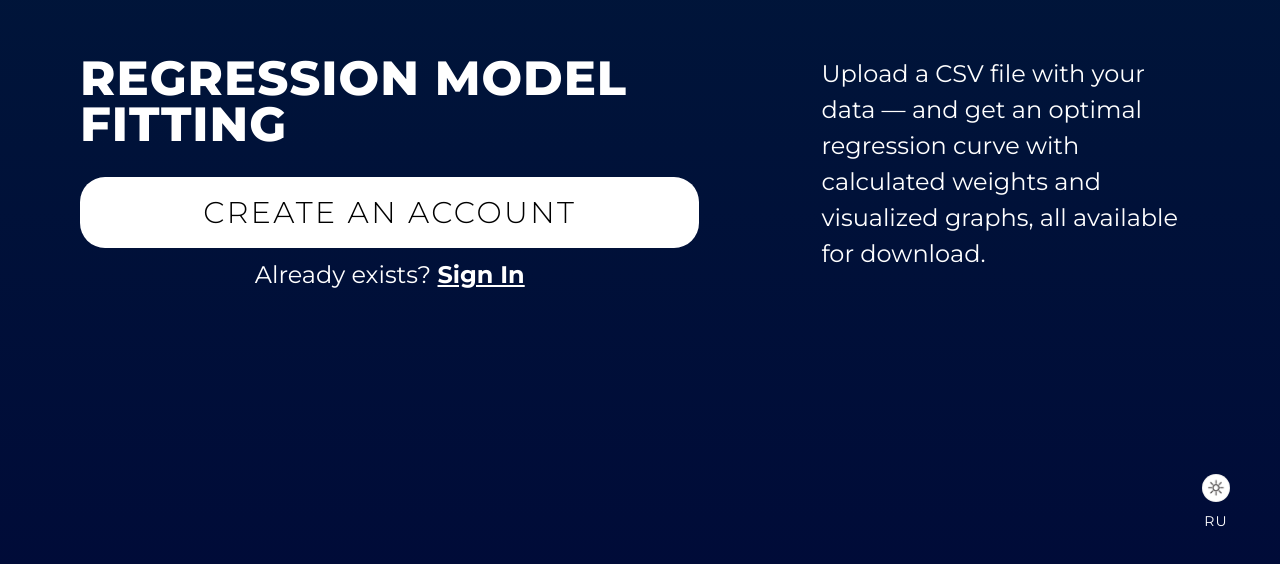
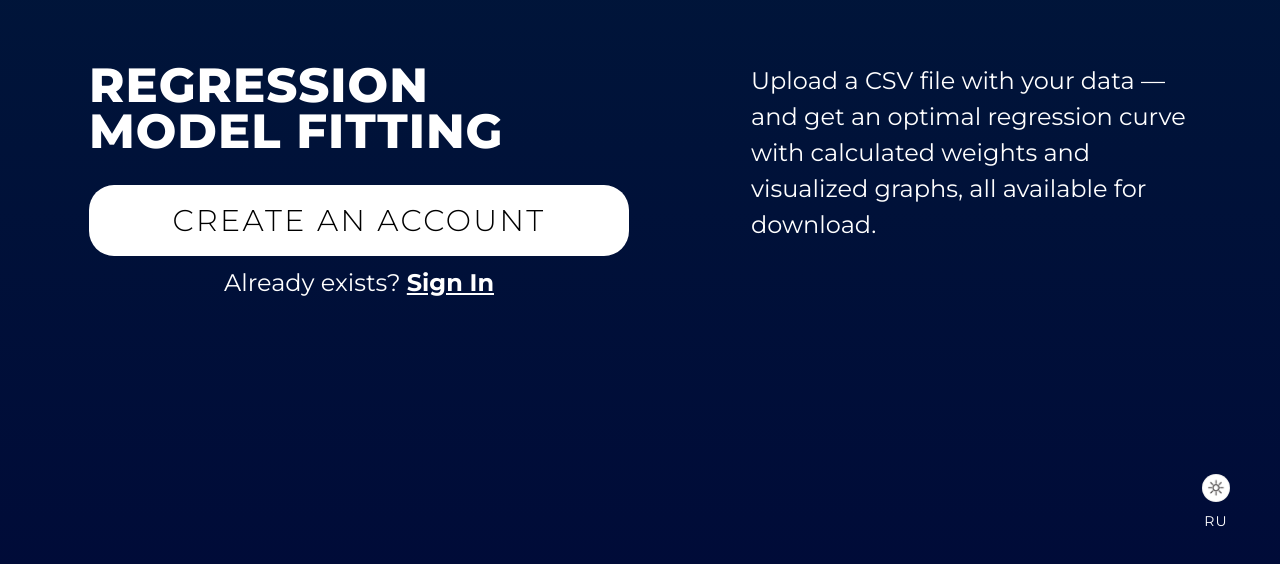
Before and after one commit to aver1ch/R2WithWebInterface, a React (Create React App) app in the folder frontend/web_interface/: page / in a window 1280 px wide. Shown: the part 220-784 px from the top of the page. Built offline with nearby package versions, Linux system fonts and the light colour scheme; no server answers; a web font is replaced by a local one.

Commit message:
btns,anims

```diff
--- a/frontend/web_interface/src/components/UI/CustomButton/CustomButton.module.css
+++ b/frontend/web_interface/src/components/UI/CustomButton/CustomButton.module.css
@@ -15,5 +15,6 @@
 }
 
 .button:hover {
+  transform: scale(1.02);
   box-shadow: var(--button-shadow-hover);
 }
--- a/frontend/web_interface/src/context/ThemeProvider.tsx
+++ b/frontend/web_interface/src/context/ThemeProvider.tsx
@@ -76,7 +76,7 @@ export const ThemeProvider = ({
       );
       root.style.setProperty(
         "--button-shadow-hover",
-        "0px 5px 6px 0px rgba(255, 255, 255, 0.6)"
+        "0px 5px 6px 0px rgba(255, 255, 255, 0.3)"
       );
       root.style.setProperty("--button-border", "none");
     }
--- a/frontend/web_interface/src/i18n/locales/en.json
+++ b/frontend/web_interface/src/i18n/locales/en.json
@@ -16,10 +16,10 @@
       "processing": "Processing..."
     },
     "register": {
-      "title": "Sign up",
+      "title": "Sign Up",
       "loginPlaceholder": "Enter your login",
       "passwordPlaceholder": "Enter your password",
-      "signIn": "Sign In",
+      "signIn": "Sign Up",
       "back": "Back",
       "showPassword": "Show password",
       "processing": "Processing..."
--- a/frontend/web_interface/src/styles/App.css
+++ b/frontend/web_interface/src/styles/App.css
@@ -57,7 +57,7 @@
 }
 
 .welcome-left {
-  width: 720px;
+  width: 540px;
 }
 
 .welcome-right {
```
Lines whose indentation alone changed are shown as unchanged.
